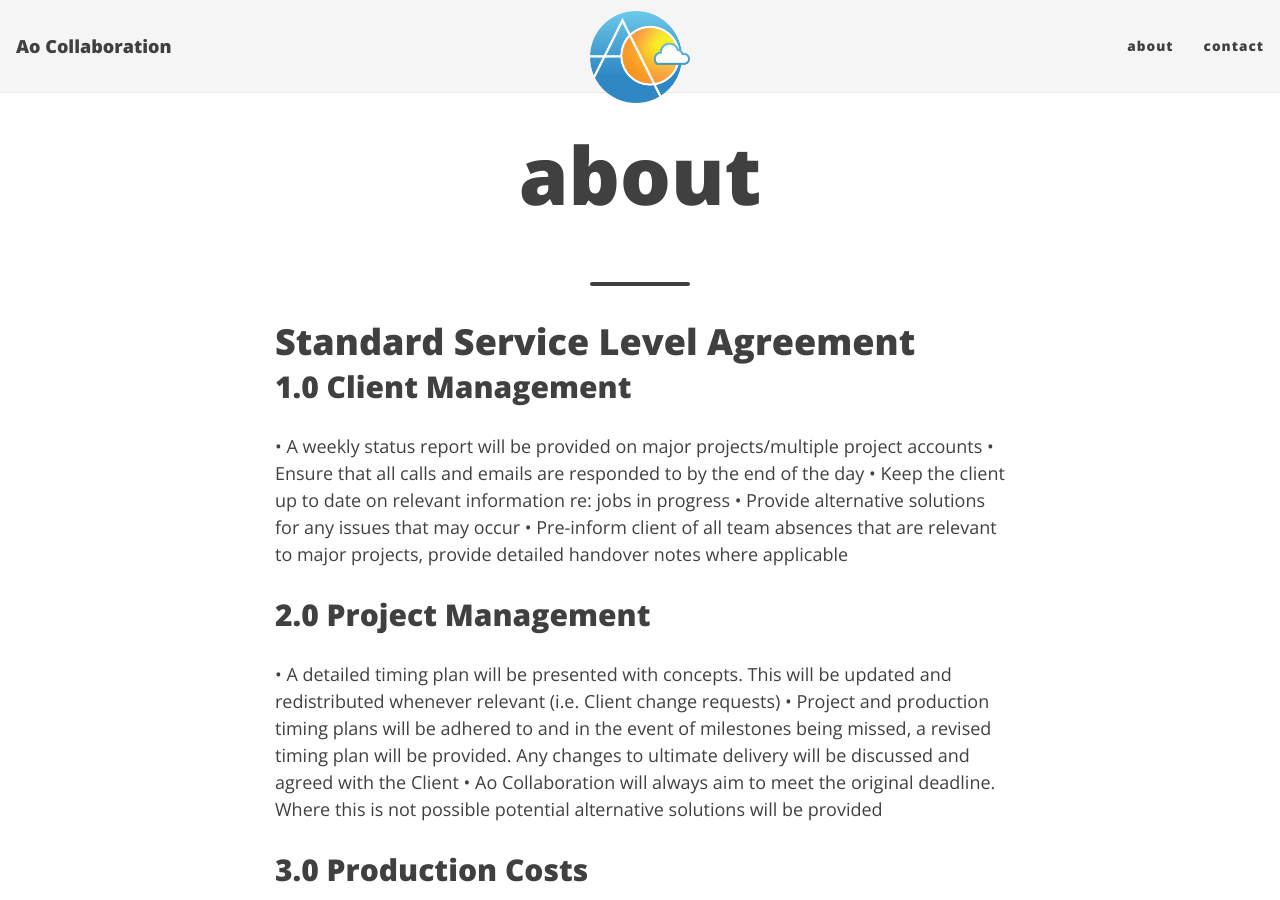
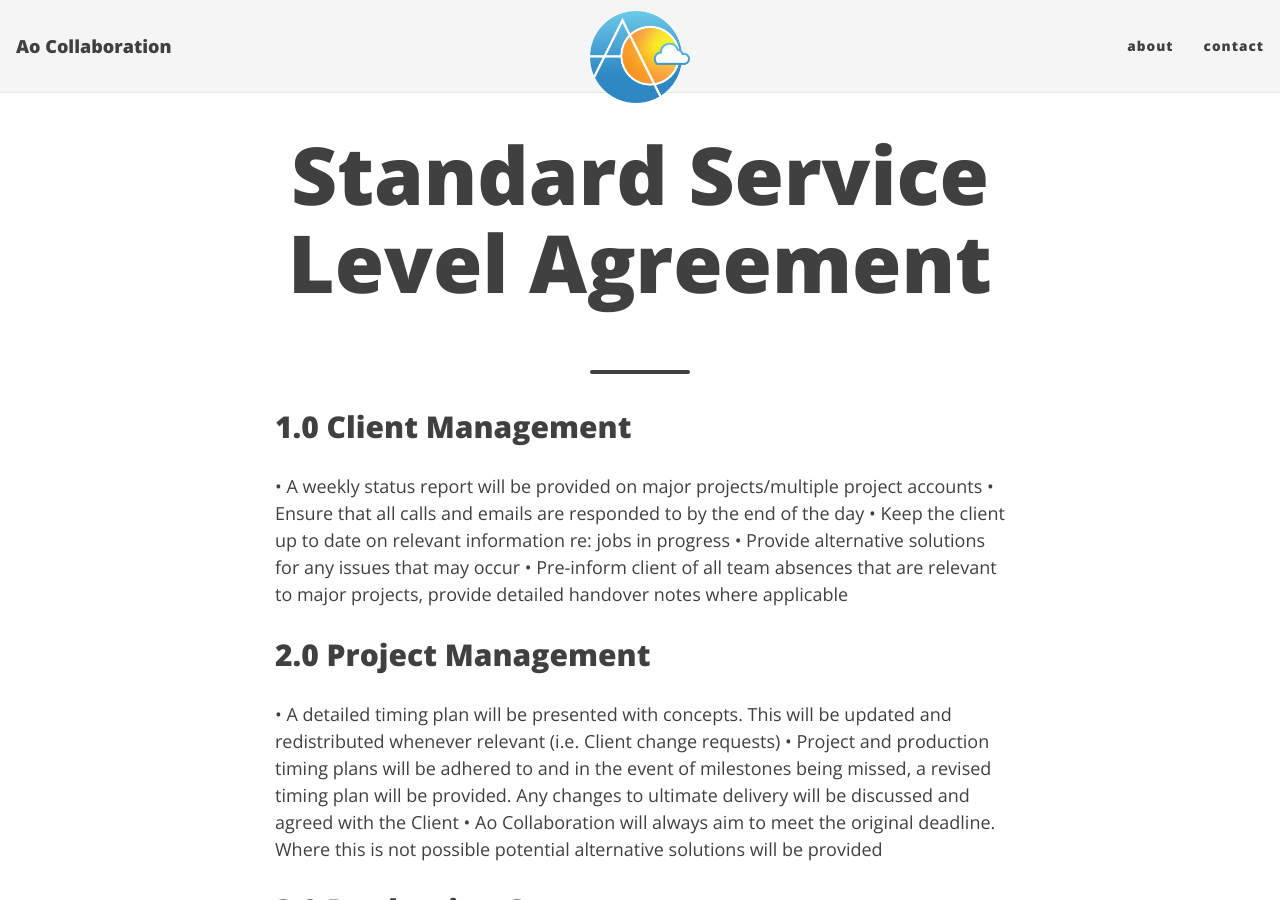
Before and after one commit to Ao-Collaboration/Ao-Collaboration.github.io, a Jekyll site: the page built from standardsla.md, in a window 1280 px wide and 900 px high. Built offline with Jekyll 4.4.1, drawn with Linux system fonts in a browser that asks for light colours; nearby versions of some CDN libraries.

Commit message:
Update standardsla.md

```diff
--- a/standardsla.md
+++ b/standardsla.md
@@ -1,9 +1,7 @@
 ---
 layout: page
-title: about
+title: Standard Service Level Agreement
 ---
-
-# Standard Service Level Agreement
 
 ## 1.0	Client Management
 •	A weekly status report will be provided on major projects/multiple project accounts
```
